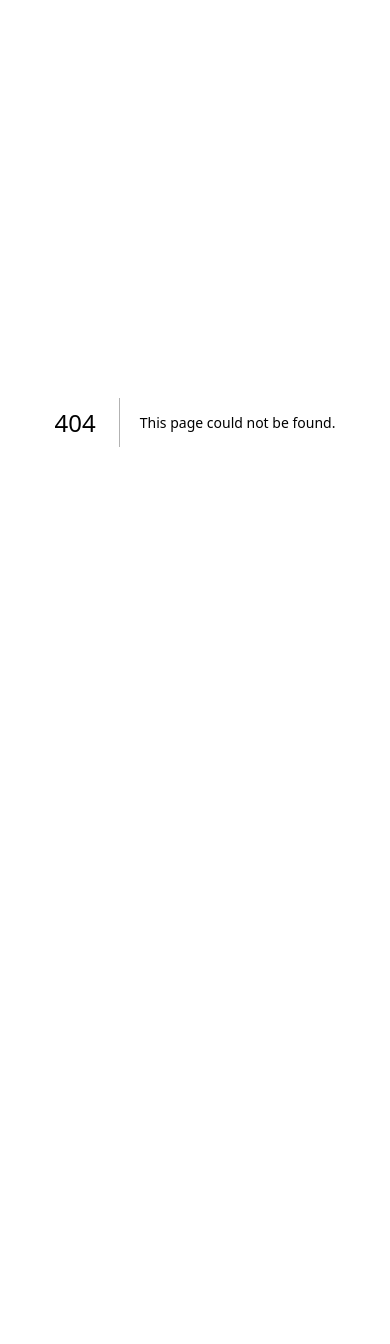
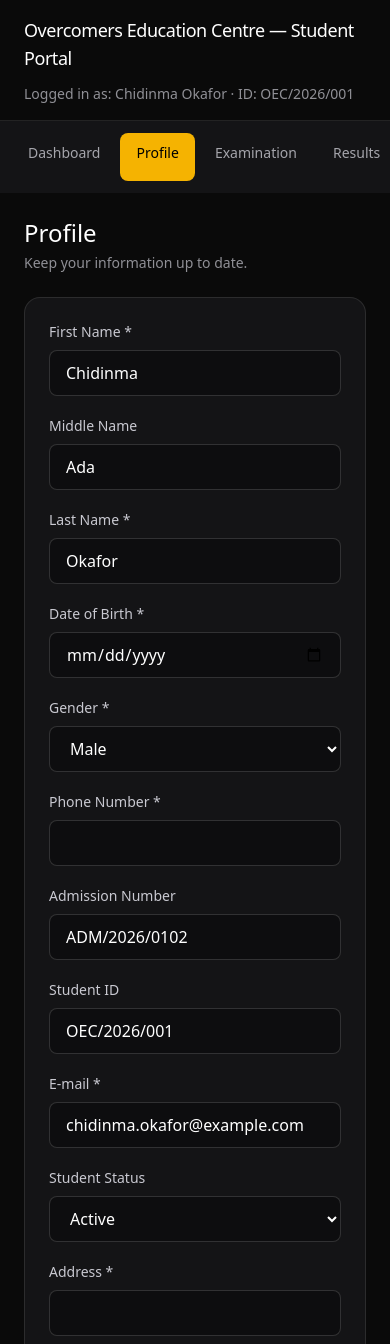
Before and after one commit to abrahamolukunle2-code/overcomers-frontend, a Next.js app: page /student/profile in a window 390 px wide. Before the commit this address had no page. Shown: the top 1344 px of the page. Before the commit the page ends 844 px from the top, so only its background shows below. Built offline with nearby package versions, Linux system fonts and the light colour scheme.

Commit message:
wire up login/signup redirects, mobile header logo, profile page

```diff
--- a/src/app/page.tsx
+++ b/src/app/page.tsx
@@ -34,11 +34,11 @@ export default function Home() {
 
       <main className="flex-1">
         {/* Hero */}
-        <section className="mx-auto grid max-w-6xl gap-12 px-6 py-20 lg:grid-cols-[0.85fr_1.15fr] lg:items-center">
+        <section className="mx-auto grid max-w-6xl gap-12 px-6 py-6 lg:grid-cols-[0.85fr_1.15fr] lg:items-center lg:py-20">
           <div>
             <h1 className="font-serif-display text-5xl font-light leading-[1.1] tracking-tight text-[var(--color-ink)] sm:text-6xl">
-              Your <span className="text-[var(--color-gold)]">Academic Record</span>, in
-              One Secure Place.
+              Your <span className="text-[var(--color-gold)]">academic record</span>, in
+              one secure place.
             </h1>
             <p className="mt-6 max-w-md text-base text-[var(--color-text)]/75">
               Register for your exams, check your results, and access study
--- /dev/null
+++ b/src/app/student/profile/page.tsx
@@ -0,0 +1,18 @@
+import ProfileForm from "@/components/student/ProfileForm";
+
+export default function StudentProfilePage() {
+  return (
+    <div>
+      <h1 className="font-serif-display text-2xl font-light text-[var(--color-ink)]">
+        Profile
+      </h1>
+      <p className="mt-1 text-sm text-[var(--color-text)]/70">
+        Keep your information up to date.
+      </p>
+
+      <div className="mt-6">
+        <ProfileForm />
+      </div>
+    </div>
+  );
+}
--- a/src/components/Header.tsx
+++ b/src/components/Header.tsx
@@ -1,9 +1,6 @@
 import Link from "next/link";
 
 const navLinks = [
-  { label: "Home", href: "/" },
-  { label: "Registration", href: "/signup" },
-  { label: "Check Results", href: "/results" },
   { label: "Resources", href: "/resources" },
   { label: "About", href: "/about" },
   { label: "Contact", href: "/contact" },
@@ -12,10 +9,19 @@ const navLinks = [
 export default function Header() {
   return (
     <header className="border-b border-[var(--color-ink)]/10">
-      <div className="mx-auto flex max-w-6xl flex-wrap items-center justify-between gap-4 px-6 py-4">
+      <div className="mx-auto flex max-w-6xl items-center justify-between gap-4 px-6 py-4">
+        {/* Mobile: circular initials badge */}
         <Link
           href="/"
-          className="font-serif-display text-lg font-medium tracking-tight text-[var(--color-ink)]"
+          className="flex h-20 w-20 shrink-0 items-center justify-center rounded-full bg-[var(--color-gold)] font-serif-display text-sm font-bold text-[var(--color-parchment)] shadow-md shadow-black/40 ring-1 ring-white/10 lg:hidden"
+        >
+
+        </Link>
+
+        {/* Larger screens: full name */}
+        <Link
+          href="/"
+          className="hidden font-serif-display text-lg font-medium tracking-tight text-[var(--color-ink)] lg:block"
         >
           Overcomers Education Centre
         </Link>
@@ -35,15 +41,9 @@ export default function Header() {
         <div className="flex items-center gap-3 text-sm">
           <Link
             href="/login"
-            className="text-[var(--color-ink)] underline decoration-[var(--color-gold)] decoration-2 underline-offset-4"
+            className="rounded-sm bg-[var(--color-gold)] px-4 py-2 font-medium text-[var(--color-parchment)] transition-colors hover:bg-[var(--color-gold)]/90"
           >
             Login
-          </Link>
-          <Link
-            href="/signup"
-            className="rounded-sm bg-[var(--color-gold)] px-4 py-2 font-medium text-[var(--color-parchment)] transition-colors hover:bg-[var(--color-gold)]/90"
-          >
-            Sign Up
           </Link>
         </div>
       </div>
--- a/src/components/LoginForm.tsx
+++ b/src/components/LoginForm.tsx
@@ -1,24 +1,37 @@
 "use client";
 
 import { useState } from "react";
+import { useRouter } from "next/navigation";
 import Link from "next/link";
 
 export default function LoginForm() {
+  const router = useRouter();
   const [showPassword, setShowPassword] = useState(false);
   const [isSubmitting, setIsSubmitting] = useState(false);
   const [error, setError] = useState<string | null>(null);
 
-  function handleSubmit(e: React.FormEvent<HTMLFormElement>) {
+  async function handleSubmit(e: React.FormEvent<HTMLFormElement>) {
     e.preventDefault();
     setError(null);
     setIsSubmitting(true);
 
-    // TODO: replace with real Supabase Auth call once credentials are set up.
-    // e.g. await supabase.auth.signInWithPassword({ email, password })
-    setTimeout(() => {
+    try {
+      // TODO: replace this block with a real Supabase Auth call once
+      // credentials are set up, e.g.:
+      // const { error: authError } = await supabase.auth.signInWithPassword({ email, password });
+      // if (authError) throw new Error(authError.message);
+      await new Promise((resolve) => setTimeout(resolve, 600));
+      throw new Error("Login isn't connected yet — Supabase setup is still pending.");
+    } catch (err) {
+      setError(err instanceof Error ? err.message : "Something went wrong.");
+      return;
+    } finally {
       setIsSubmitting(false);
-      setError("Login isn't connected yet — Supabase setup is still pending.");
-    }, 600);
+    }
+
+    // Runs automatically once the block above succeeds instead of throwing —
+    // no changes needed here when Supabase goes live.
+    router.push("/student/dashboard");
   }
 
   return (
--- a/src/components/SignupForm.tsx
+++ b/src/components/SignupForm.tsx
@@ -1,6 +1,7 @@
 "use client";
 
 import { useState } from "react";
+import { useRouter } from "next/navigation";
 import Link from "next/link";
 
 const examTypes = ["WAEC", "NECO", "JAMB", "GCE", "NABTEB"];
@@ -8,13 +9,14 @@ const currentYear = new Date().getFullYear();
 const examYears = [currentYear, currentYear + 1, currentYear + 2];
 
 export default function SignupForm() {
+  const router = useRouter();
   const [password, setPassword] = useState("");
   const [confirmPassword, setConfirmPassword] = useState("");
   const [agreed, setAgreed] = useState(false);
   const [isSubmitting, setIsSubmitting] = useState(false);
   const [error, setError] = useState<string | null>(null);
 
-  function handleSubmit(e: React.FormEvent<HTMLFormElement>) {
+  async function handleSubmit(e: React.FormEvent<HTMLFormElement>) {
     e.preventDefault();
     setError(null);
 
@@ -28,12 +30,27 @@ export default function SignupForm() {
     }
 
     setIsSubmitting(true);
-    // TODO: replace with real Supabase Auth call once credentials are set up.
-    // e.g. await supabase.auth.signUp({ email, password, options: { data: { full_name, phone, exam_type, exam_year } } })
-    setTimeout(() => {
+
+    try {
+      // TODO: replace this block with a real Supabase Auth call once
+      // credentials are set up, e.g.:
+      // const { error: authError } = await supabase.auth.signUp({
+      //   email, password,
+      //   options: { data: { full_name, phone, exam_type, exam_year } },
+      // });
+      // if (authError) throw new Error(authError.message);
+      await new Promise((resolve) => setTimeout(resolve, 600));
+      throw new Error("Sign up isn't connected yet — Supabase setup is still pending.");
+    } catch (err) {
+      setError(err instanceof Error ? err.message : "Something went wrong.");
+      return;
+    } finally {
       setIsSubmitting(false);
-      setError("Sign up isn't connected yet — Supabase setup is still pending.");
-    }, 600);
+    }
+
+    // Runs automatically once the block above succeeds instead of throwing —
+    // sends the new student to Login to sign in with their new account.
+    router.push("/login");
   }
 
   const inputClass =
--- /dev/null
+++ b/src/components/student/ProfileForm.tsx
@@ -0,0 +1,247 @@
+"use client";
+
+import { useState } from "react";
+import { mockStudent } from "@/lib/mock-student";
+
+const inputClass =
+  "mt-2 w-full rounded-lg border border-white/15 bg-black/30 px-4 py-2.5 text-[var(--color-ink)] placeholder:text-white/30 focus:border-[var(--color-gold)] focus:outline-none";
+const labelClass = "block text-sm font-medium text-[var(--color-text)]";
+
+export default function ProfileForm() {
+  const [photoPreview, setPhotoPreview] = useState<string | null>(null);
+  const [isSaving, setIsSaving] = useState(false);
+  const [message, setMessage] = useState<string | null>(null);
+
+  function handlePhotoChange(e: React.ChangeEvent<HTMLInputElement>) {
+    const file = e.target.files?.[0];
+    if (!file) return;
+    setPhotoPreview(URL.createObjectURL(file));
+  }
+
+  function handleSubmit(e: React.FormEvent<HTMLFormElement>) {
+    e.preventDefault();
+    setIsSaving(true);
+    setMessage(null);
+
+    // TODO: replace with a real Supabase update once credentials are set up.
+    // Photo upload will go to Supabase Storage; other fields to the students table.
+    setTimeout(() => {
+      setIsSaving(false);
+      setMessage("Profile saving isn't connected yet — Supabase setup is still pending.");
+    }, 600);
+  }
+
+  return (
+    <form
+      onSubmit={handleSubmit}
+      className="rounded-2xl border border-white/10 bg-[var(--color-forest)] p-6 sm:p-8"
+    >
+      <div className="grid gap-5 sm:grid-cols-2">
+        <div>
+          <label htmlFor="firstName" className={labelClass}>
+            First Name *
+          </label>
+          <input
+            id="firstName"
+            name="firstName"
+            required
+            defaultValue={mockStudent.firstName}
+            className={inputClass}
+          />
+        </div>
+        <div>
+          <label htmlFor="middleName" className={labelClass}>
+            Middle Name
+          </label>
+          <input
+            id="middleName"
+            name="middleName"
+            defaultValue={mockStudent.middleName}
+            className={inputClass}
+          />
+        </div>
+
+        <div>
+          <label htmlFor="lastName" className={labelClass}>
+            Last Name *
+          </label>
+          <input
+            id="lastName"
+            name="lastName"
+            required
+            defaultValue={mockStudent.lastName}
+            className={inputClass}
+          />
+        </div>
+        <div>
+          <label htmlFor="dob" className={labelClass}>
+            Date of Birth *
+          </label>
+          <input id="dob" name="dob" type="date" required className={inputClass} />
+        </div>
+
+        <div>
+          <label htmlFor="gender" className={labelClass}>
+            Gender *
+          </label>
+          <select id="gender" name="gender" required className={inputClass}>
+            <option value="" disabled defaultValue="" className="bg-[var(--color-forest)] text-[var(--color-ink)]">
+              Select gender
+            </option>
+            {["Male", "Female"].map((g) => (
+              <option key={g} value={g} className="bg-[var(--color-forest)] text-[var(--color-ink)]">
+                {g}
+              </option>
+            ))}
+          </select>
+        </div>
+        <div>
+          <label htmlFor="phone" className={labelClass}>
+            Phone Number *
+          </label>
+          <input id="phone" name="phone" type="tel" required className={inputClass} />
+        </div>
+
+        <div>
+          <label htmlFor="admissionNumber" className={labelClass}>
+            Admission Number
+          </label>
+          <input
+            id="admissionNumber"
+            name="admissionNumber"
+            defaultValue={mockStudent.admissionNumber}
+            className={inputClass}
+          />
+        </div>
+        <div>
+          <label htmlFor="studentId" className={labelClass}>
+            Student ID
+          </label>
+          <input
+            id="studentId"
+            name="studentId"
+            defaultValue={mockStudent.studentId}
+            className={inputClass}
+          />
+        </div>
+      </div>
+
+      <div className="mt-5 grid gap-5 sm:grid-cols-2">
+        <div>
+          <label htmlFor="email" className={labelClass}>
+            E-mail *
+          </label>
+          <input
+            id="email"
+            name="email"
+            type="email"
+            required
+            defaultValue={mockStudent.email}
+            className={inputClass}
+          />
+        </div>
+        <div>
+          <label htmlFor="status" className={labelClass}>
+            Student Status
+          </label>
+          <select id="status" name="status" defaultValue={mockStudent.status} className={inputClass}>
+            {["Active", "Inactive"].map((s) => (
+              <option key={s} value={s} className="bg-[var(--color-forest)] text-[var(--color-ink)]">
+                {s}
+              </option>
+            ))}
+          </select>
+        </div>
+      </div>
+
+      <div className="mt-5 grid gap-5 sm:grid-cols-2">
+        <div>
+          <label htmlFor="address" className={labelClass}>
+            Address *
+          </label>
+          <input id="address" name="address" required className={inputClass} />
+        </div>
+        <div>
+          <label htmlFor="stateOfOrigin" className={labelClass}>
+            State of Origin
+          </label>
+          <input id="stateOfOrigin" name="stateOfOrigin" className={inputClass} />
+        </div>
+
+        <div>
+          <label htmlFor="lga" className={labelClass}>
+            LGA
+          </label>
+          <input id="lga" name="lga" className={inputClass} />
+        </div>
+        <div>
+          <label htmlFor="photo" className={labelClass}>
+            Passport/Photo *
+          </label>
+          <input
+            id="photo"
+            name="photo"
+            type="file"
+            accept="image/*"
+            onChange={handlePhotoChange}
+            className="mt-2 w-full text-sm text-[var(--color-text)]/70 file:mr-3 file:rounded-lg file:border-0 file:bg-[var(--color-gold)] file:px-4 file:py-2 file:text-sm file:font-medium file:text-black"
+          />
+          {photoPreview && (
+            // eslint-disable-next-line @next/next/no-img-element
+            <img
+              src={photoPreview}
+              alt="Passport photo preview"
+              className="mt-3 h-32 w-32 rounded-lg border border-white/15 object-cover"
+            />
+          )}
+        </div>
+
+        <div>
+          <label htmlFor="guardianName" className={labelClass}>
+            Parent/Guardian Name *
+          </label>
+          <input id="guardianName" name="guardianName" required className={inputClass} />
+        </div>
+        <div>
+          <label htmlFor="guardianPhone" className={labelClass}>
+            Parent Phone *
+          </label>
+          <input
+            id="guardianPhone"
+            name="guardianPhone"
+            type="tel"
+            required
+            className={inputClass}
+          />
+        </div>
+
+        <div>
+          <label htmlFor="emergencyContact" className={labelClass}>
+            Emergency Contact
+          </label>
+          <input id="emergencyContact" name="emergencyContact" className={inputClass} />
+        </div>
+        <div>
+          <label htmlFor="emergencyPhone" className={labelClass}>
+            Emergency Phone
+          </label>
+          <input id="emergencyPhone" name="emergencyPhone" type="tel" className={inputClass} />
+        </div>
+      </div>
+
+      {message && (
+        <p className="mt-5 rounded-lg bg-red-500/10 px-4 py-2 text-sm text-red-300">
+          {message}
+        </p>
+      )}
+
+      <button
+        type="submit"
+        disabled={isSaving}
+        className="mt-6 rounded-lg bg-[var(--color-gold)] px-6 py-2.5 text-sm font-medium text-black transition-colors hover:bg-[var(--color-gold)]/90 disabled:opacity-60"
+      >
+        {isSaving ? "Saving…" : "Save Profile"}
+      </button>
+    </form>
+  );
+}
```
